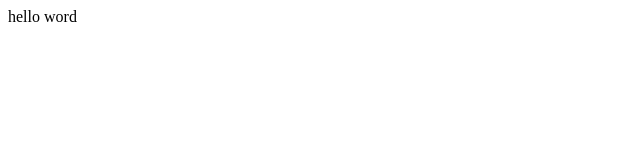
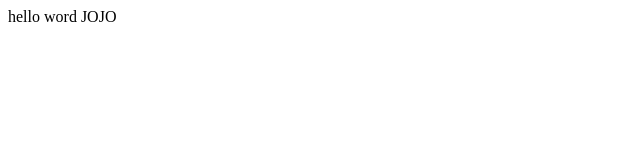
Before and after one commit to joella44/git-dagosecurity, a plain HTML site: page index.html in a window 1280 px wide. Shown: the full height of the page, 0-640 px from the left. Drawn offline with Linux system fonts and the light colour scheme.

Commit message:
Update index.html

```diff
--- a/index.html
+++ b/index.html
@@ -6,6 +6,6 @@
     <title>Document</title>
 </head>
 <body>
-    hello word
+    hello word JOJO
 </body>
 </html>
```
